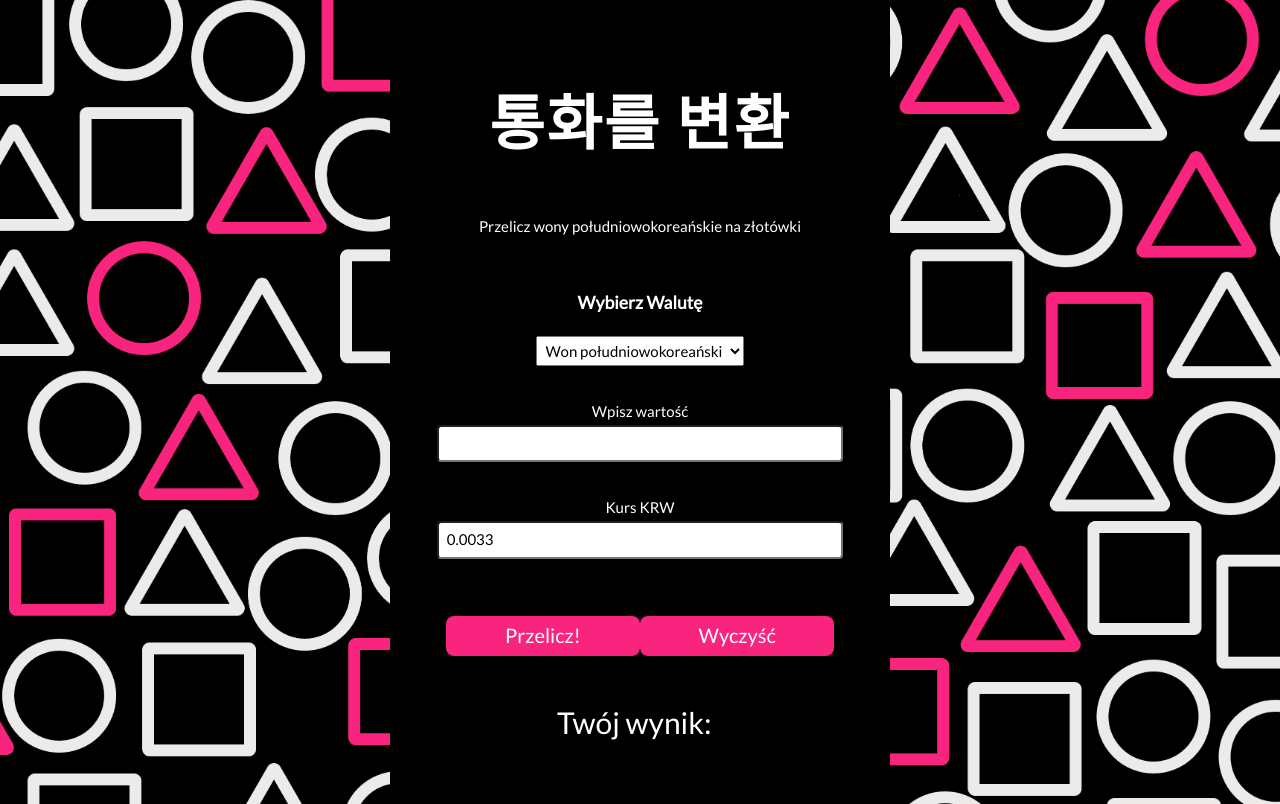
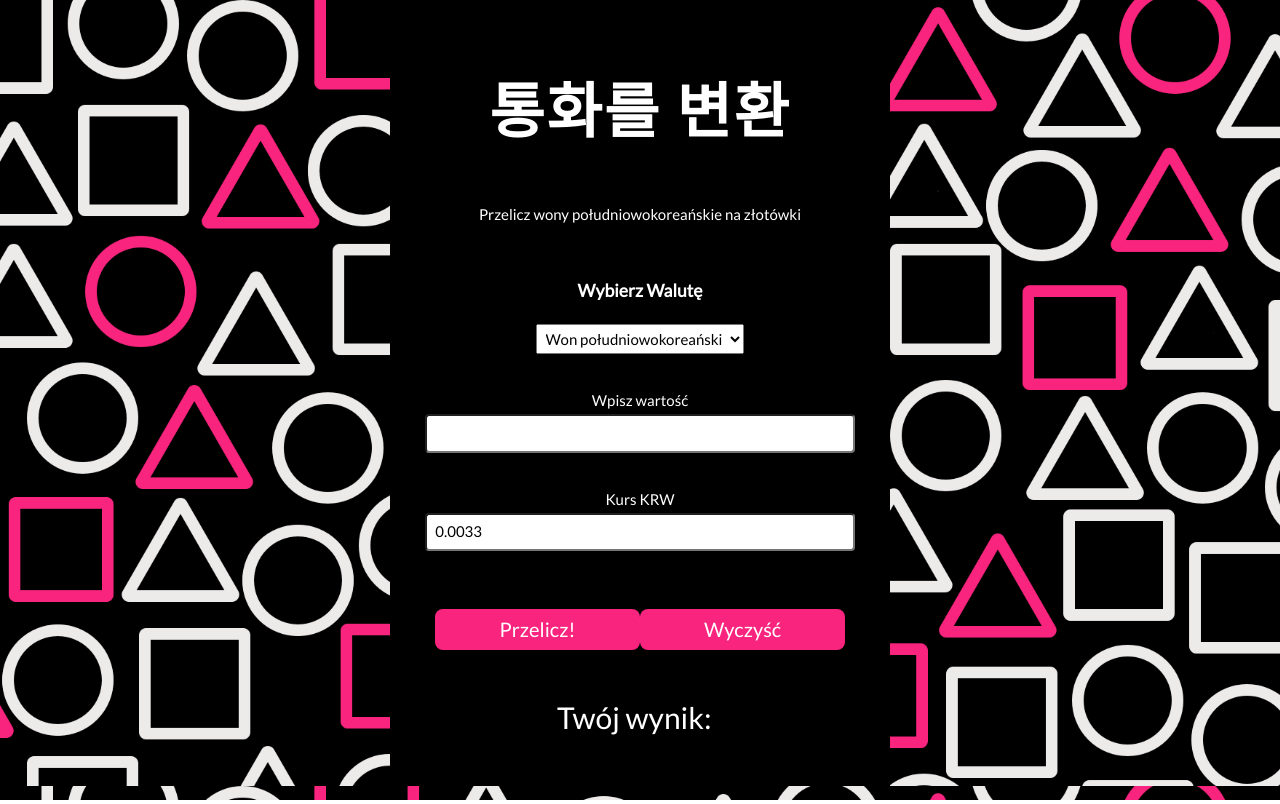
Before and after one commit to WerkaStrong/cantor-squid-game, a React (Create React App) app: page / in a window 1280 px wide. Built offline with nearby package versions, Linux system fonts and the light colour scheme.

Commit message:
delete unnecesary

```diff
--- a/src/index.css
+++ b/src/index.css
@@ -25,19 +25,8 @@ main {
     border-radius: 10px;
 }
 
-.container {
-    max-width: 500px;
-    margin-left: auto;
-    margin-right: auto;
-}
-
 .calculatorField {
     background-color: #000000;
     color: #ffffff;
-    padding: 5%;
-
-}
-
-
-
-;
+    padding: 2.5%;
+};
```
